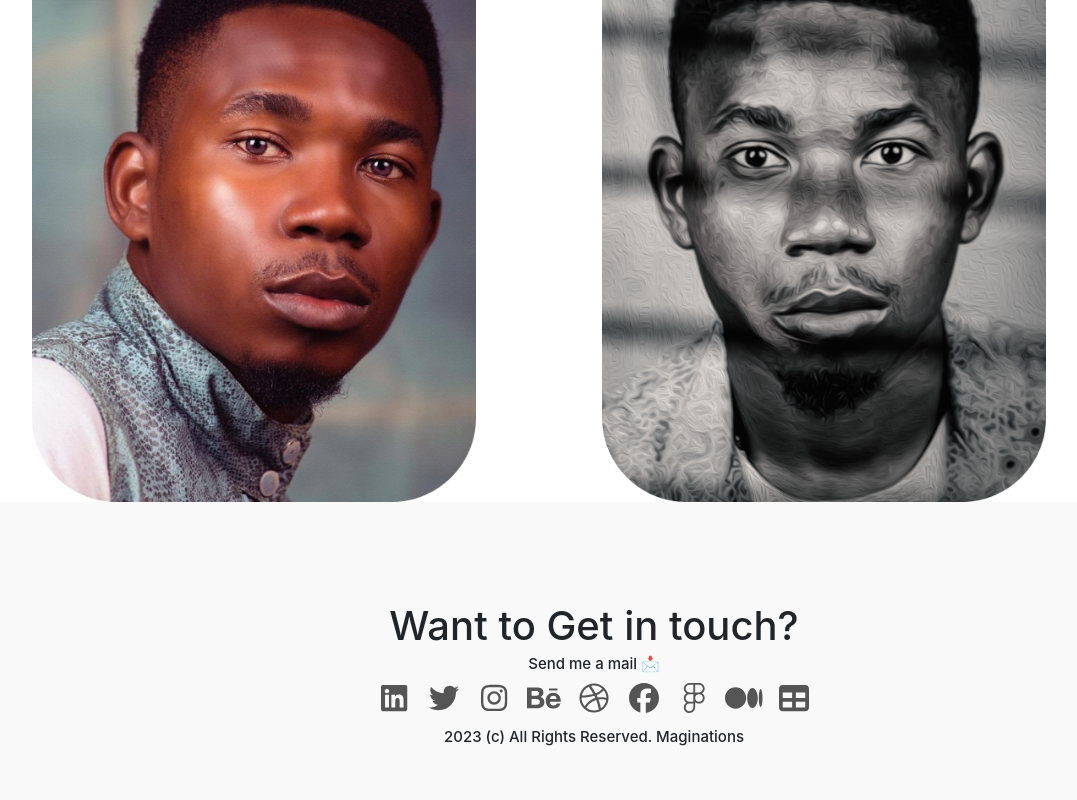
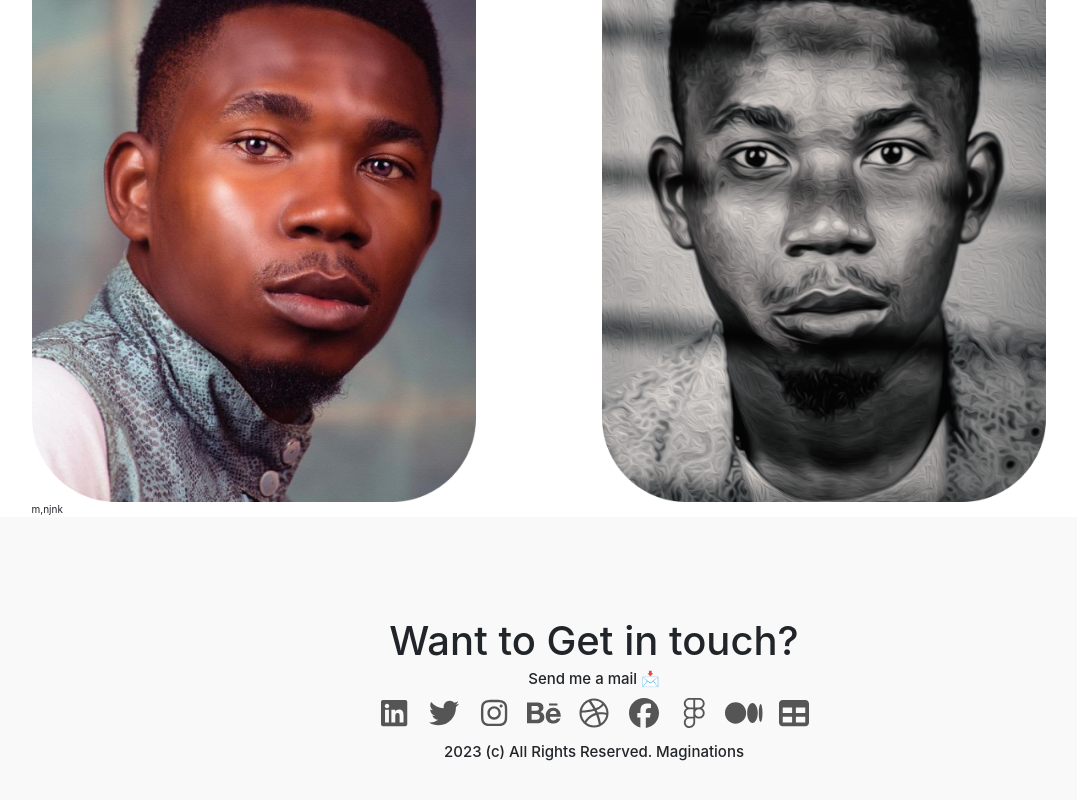
Before and after one commit to maryfiona/jeremiah-portfolio, a React (Create React App) app: page / in a window 1280 px wide. Shown: the part 652-1452 px from the top of the page, without its empty margins (46-1123 px from the left). Built offline with nearby package versions, Linux system fonts and the light colour scheme.

Commit message:
added Section1

```diff
--- a/src/App.js
+++ b/src/App.js
@@ -2,12 +2,14 @@ import React from 'react';
 import './App.css';
 import Home from './sections/Home';
 import Footer from './components/Footer';
+
 
 function App() {
   return (
     <div>
 
       <Home />
+
       <Footer />
     </div>
   )
--- a/src/sections/FloatingImages.js
+++ b/src/sections/FloatingImages.js
@@ -13,6 +13,7 @@ const FloatingImages = () => {
         <div className='container'>
           <div className='row'>
             <div className='col-md-6'>
+
               <img width='80%' src={profile1} alt="Levitating" />
             </div>
             <div className='col-md-6 '>
--- a/src/sections/Home.js
+++ b/src/sections/Home.js
@@ -2,6 +2,7 @@ import React from "react";
 import './Home.css'
 import Navbar from '../components/Navbar'
 import FloatingImages from '../sections/FloatingImages'
+import Section1 from "./Section1";
 //import Footer from '../components/Footer'
 
 
@@ -11,8 +12,7 @@ const Home = () => {
         <div>
             <Navbar />
             <div className="container">
-                <div className="pa">Hello,
-                    👋</div>
+                <div className="pa">Hello, 👋</div>
                 <h1 className="p">i’m Olorunfemi Damilare  <br />
                     Product & brand Designer <br />
                     and Design instructor</h1>
@@ -25,6 +25,7 @@ const Home = () => {
             </div>
 
             <FloatingImages />
+            <Section1 />
 
 
         </div>
--- a/src/sections/Section1.css
+++ b/src/sections/Section1.css
@@ -0,0 +1,4 @@
+.box{
+    border: 10em;
+    width: 50%;
+}
--- a/src/sections/Section1.js
+++ b/src/sections/Section1.js
@@ -1,13 +1,32 @@
 import React from "react";
-import '.Section1.css'
+import './Section1.css'
 
 
 const Section1 = () => {
     return(
-        <>
-        </>
+        <div>
+
+            <div className="container">
+                <div className="row" >
+                    <div className="col-md-6">
+                        <div className="box">
+m,njnk
+                        </div>
+
+                    </div>
+                    <div className="col-md-6">
+                        <div className="box">
+
+                        </div>
+
+                    </div>
+
+                </div>
+
+
+            </div>
+        </div>
     )
 
 };
 export default Section1;
-y
```
